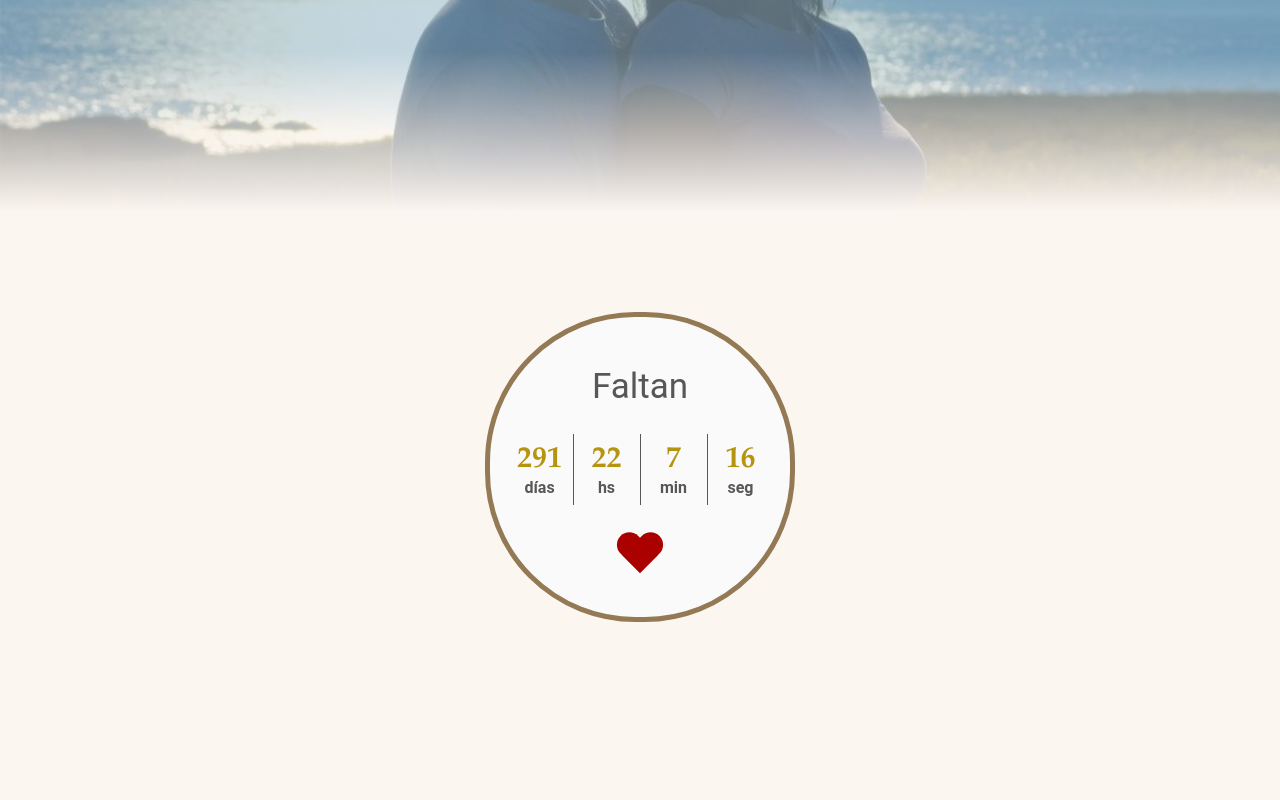
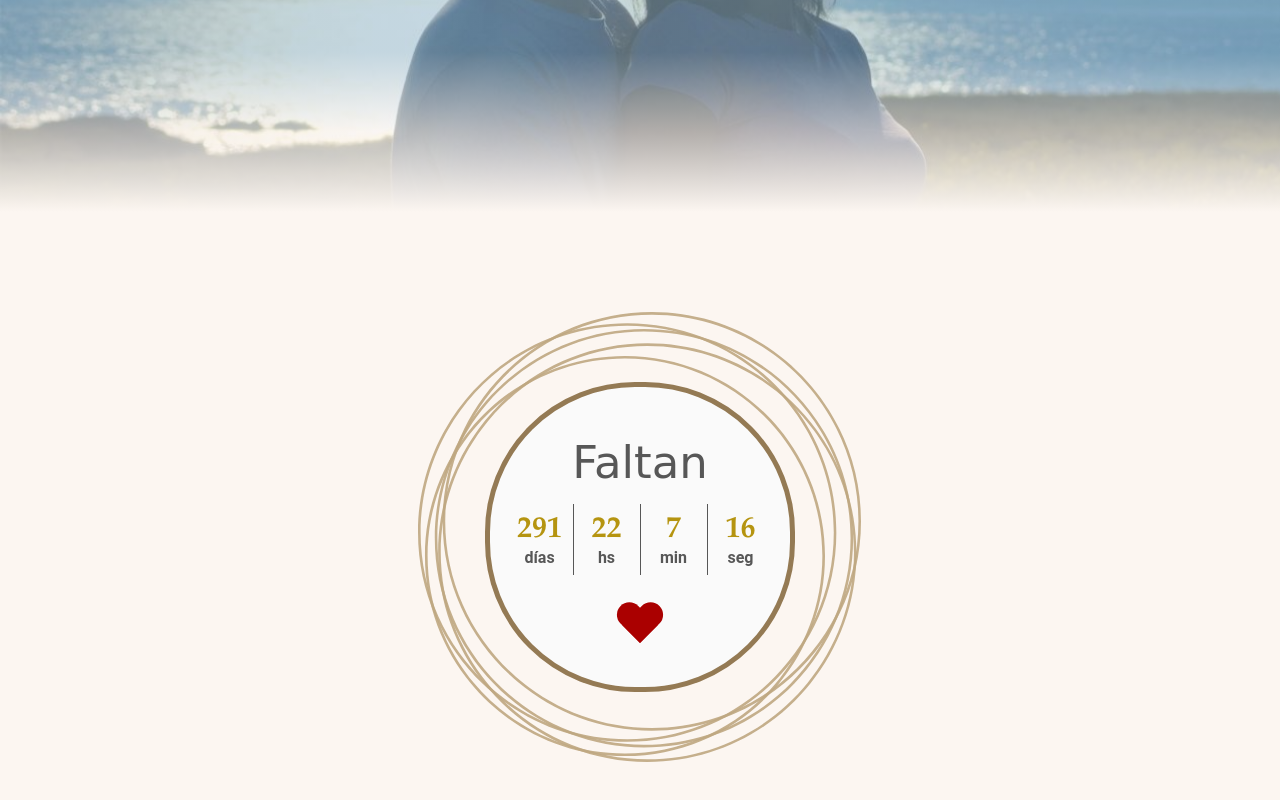
Before and after one commit to boda-abascal-salas/boda-abascal-salas.github.io, a plain HTML site: page index.html in a window 1280 px wide. Shown: the part 588-1388 px from the top of the page. Before the commit the page ends 1310 px from the top, so only its background shows below. Drawn offline with Linux system fonts and the light colour scheme; a web font is replaced by a local one.

Commit message:
clock v3

```diff
--- a/index.html
+++ b/index.html
@@ -23,6 +23,7 @@
     </div>
 </section>
 <section id="countdown">
+    <div id="countdown-container">
         <div id="countdown-box">
             <div id="countdown-intro">Faltan</div>
             <div id="countdown-watch">
@@ -46,6 +47,7 @@
             <div id="countdown-outro">
                 <div id="heart-wrapper">
                     <div id="heart"></div>
+                </div>
             </div>
         </div>
     </div>
--- a/styles.css
+++ b/styles.css
@@ -12,6 +12,7 @@
 
     --countdown-size: 300px;
     --countdown-background: rgb(250, 250, 250);
+    --countdown-container: url('countdown-rings.svg');
     --countdown-border: 5px solid rgb(148, 122, 84);
 }
 
@@ -83,6 +84,16 @@ body {
     justify-content: center;
 }
 
+#countdown-container {
+    width: calc(var(--countdown-size) + 150px);
+    height: calc(var(--countdown-size) + 150px);
+    background: var(--countdown-container) center center no-repeat;
+
+    display: flex;
+    align-items: center;
+    justify-content: center;
+}
+
 #countdown-box {
     width: var(--countdown-size);
     height: var(--countdown-size);
@@ -96,7 +107,8 @@ body {
     justify-content: center;
 }
 #countdown-intro {
-    font-size: 35px;
+    font-family: var(--title-font);
+    font-size: 45px;
     height: 50px;
 }
 #countdown-watch {
```
Also changed, not shown: countdown-rings.svg (added). Lines whose indentation alone changed are shown as unchanged.
